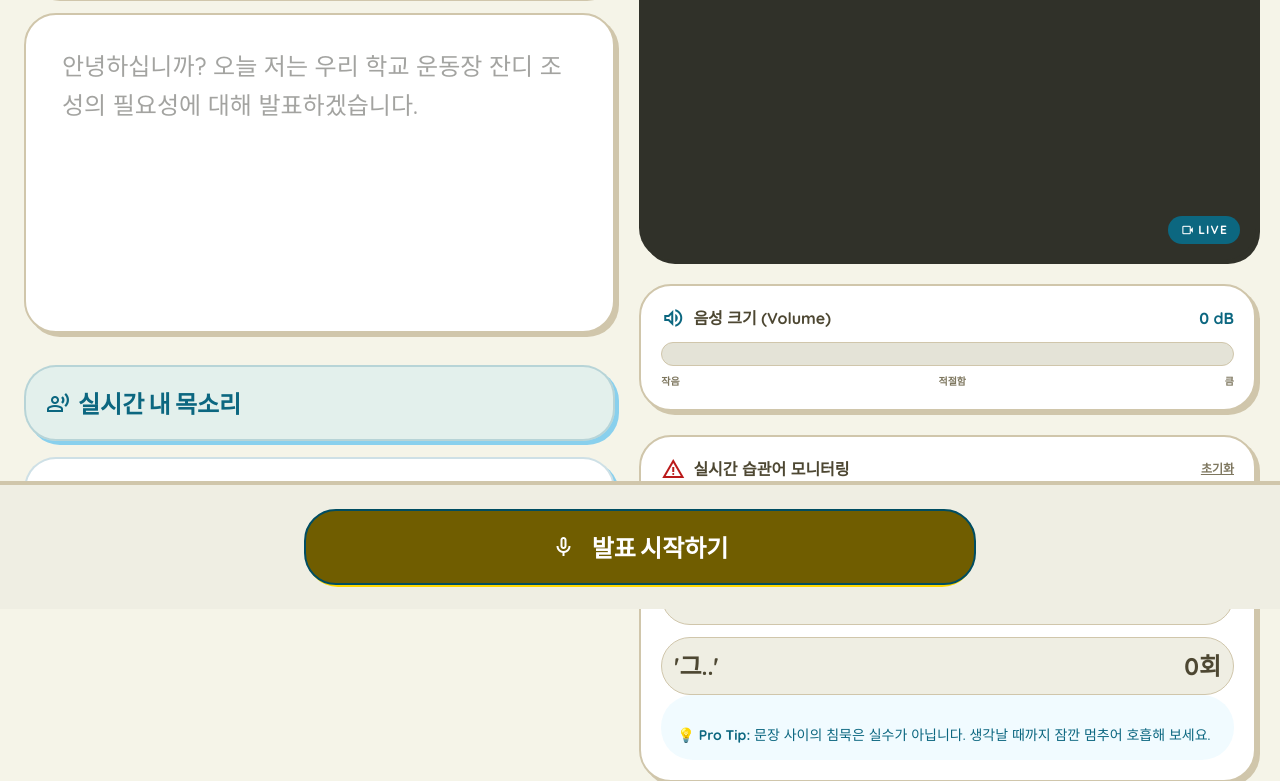
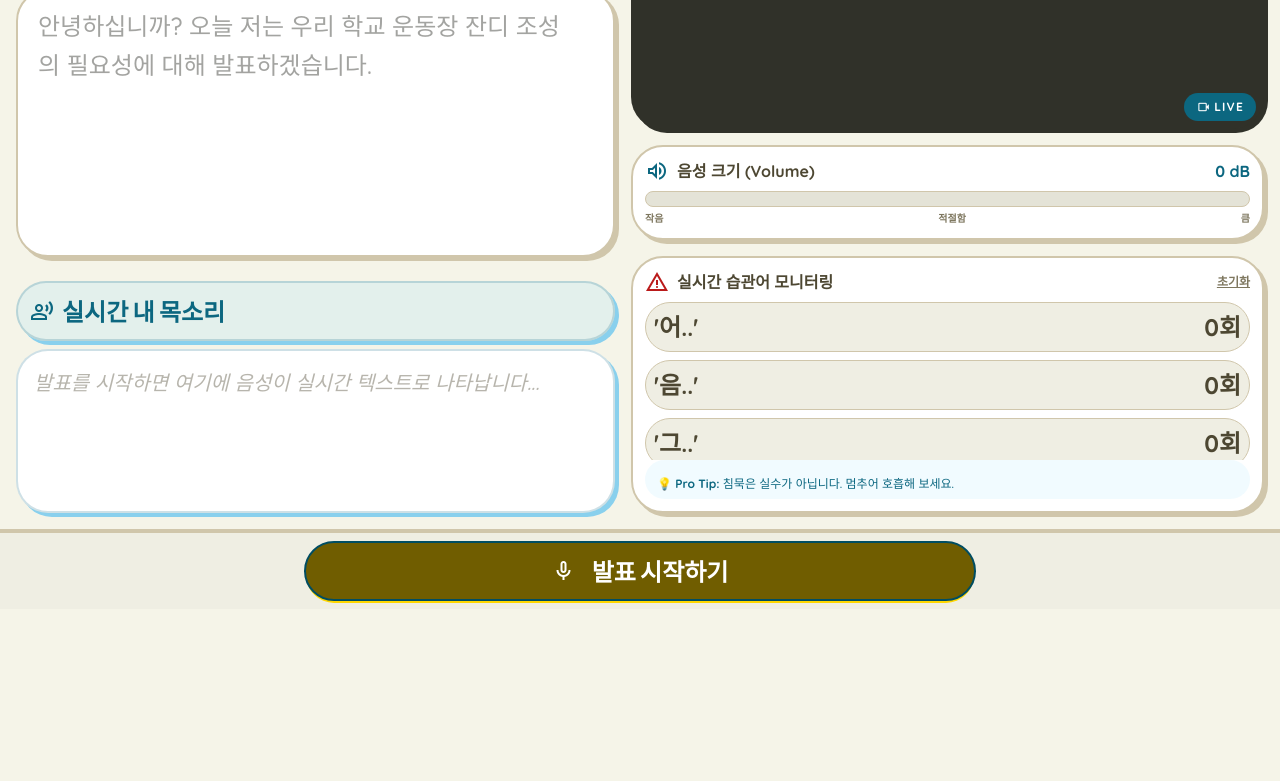
Before and after one commit to seoseo1234/SpeechMaster, a website built with Vite: page high-grade.html in a window 1280 px wide. Shown: the part 191-972 px from the top of the page. After the commit the page ends 800 px from the top, so only its background shows below. Built offline with nearby package versions, Linux system fonts and the light colour scheme.

Commit message:
fix: adjust high grade UI to fit single screen and add button loading state

```diff
--- a/high-grade.html
+++ b/high-grade.html
@@ -125,11 +125,11 @@
     </header>
 
     <!-- Main Content Canvas -->
-    <main class="flex-grow flex flex-col md:flex-row p-container-margin gap-stack-gap">
+    <main class="flex-grow flex flex-col md:flex-row p-4 gap-4 h-[calc(100vh-160px)] overflow-hidden">
         <!-- Left Side: Script Section -->
-        <section class="w-full md:w-[48%] flex flex-col gap-4">
+        <section class="w-full md:w-[48%] flex flex-col gap-4 h-full">
             <!-- Title Box -->
-            <div class="bg-white border-2 border-outline-variant rounded-lg p-5 shadow-[4px_4px_0px_#d0c6ab] flex items-center justify-between">
+            <div class="bg-white border-2 border-outline-variant rounded-lg p-3 shadow-[4px_4px_0px_#d0c6ab] flex items-center justify-between shrink-0">
                 <h2 class="font-headline-lg text-headline-lg text-secondary flex items-center gap-2"><span class="material-symbols-outlined">description</span> 나의 발표 대본</h2>
                 <button id="edit-script-btn" class="text-on-surface-variant font-label-lg bg-surface-container hover:bg-surface-dim transition-colors px-3 py-1 rounded-full flex items-center gap-1">
                     <span class="material-symbols-outlined text-sm">edit</span>대본 수정
@@ -137,22 +137,22 @@
             </div>
 
             <!-- Script Content Box -->
-            <div class="bg-white border-2 border-outline-variant rounded-lg shadow-[4px_4px_0px_#d0c6ab] p-8 overflow-hidden flex flex-col h-[40vh] md:h-80 relative">
+            <div class="bg-white border-2 border-outline-variant rounded-lg shadow-[4px_4px_0px_#d0c6ab] p-4 overflow-hidden flex flex-col flex-1 relative">
                 <div id="script-content" class="flex-grow overflow-y-auto custom-scroll pr-4 space-y-4">
                     <!-- Script goes here, generated by JS -->
                     <p class="font-body-lg leading-relaxed text-on-surface text-2xl opacity-40" style="border-left: 4px solid transparent; padding-left: 0px; transition: 0.4s;">
                         안녕하십니까? 오늘 저는 우리 학교 운동장 잔디 조성의 필요성에 대해 발표하겠습니다.
                     </p>
                 </div>
-                <textarea id="script-editor" class="hidden absolute inset-0 w-full h-full border-0 focus:ring-0 resize-none font-body-lg text-xl p-8 bg-white text-on-surface" placeholder="발표할 대본을 입력해주세요..."></textarea>
+                <textarea id="script-editor" class="hidden absolute inset-0 w-full h-full border-0 focus:ring-0 resize-none font-body-lg text-xl p-4 bg-white text-on-surface" placeholder="발표할 대본을 입력해주세요..."></textarea>
             </div>
 
             <!-- Real-time STT -->
-            <div class="flex flex-col gap-4 mt-4 h-[30vh]">
-                <div class="bg-secondary-container/20 border-2 border-secondary/20 rounded-lg p-5 shadow-[4px_4px_0px_#89d0ed] flex items-center justify-between">
+            <div class="flex flex-col gap-2 mt-2 flex-1 min-h-0">
+                <div class="bg-secondary-container/20 border-2 border-secondary/20 rounded-lg p-3 shadow-[4px_4px_0px_#89d0ed] flex items-center justify-between shrink-0">
                     <h2 class="font-headline-md text-headline-md text-secondary flex items-center gap-2"><span class="material-symbols-outlined">record_voice_over</span> 실시간 내 목소리</h2>
                 </div>
-                <div class="bg-white border-2 border-secondary/20 rounded-lg shadow-[4px_4px_0px_#89d0ed] p-6 flex flex-col flex-grow overflow-y-auto custom-scroll relative">
+                <div class="bg-white border-2 border-secondary/20 rounded-lg shadow-[4px_4px_0px_#89d0ed] p-4 flex flex-col flex-grow overflow-y-auto custom-scroll relative">
                     <p id="stt-result" class="font-body-lg leading-relaxed text-on-surface text-xl transition-all">
                         <span class="opacity-40 italic text-on-surface-variant">발표를 시작하면 여기에 음성이 실시간 텍스트로 나타납니다...</span>
                     </p>
@@ -161,9 +161,9 @@
         </section>
 
         <!-- Right Side: Camera & Sensors -->
-        <section class="flex-1 flex flex-col gap-stack-gap h-auto md:h-[calc(100vh-200px)]">
+        <section class="flex-1 flex flex-col gap-4 h-full">
             <!-- Camera Feed -->
-            <div class="bg-inverse-surface rounded-lg relative overflow-hidden aspect-video flex-shrink-0 shadow-[4px_4px_0px_#303129]">
+            <div class="bg-inverse-surface rounded-lg relative overflow-hidden flex-shrink-0 shadow-[4px_4px_0px_#303129] h-48 md:h-56">
                 <div class="absolute inset-0 z-0">
                     <video id="camera-feed" class="w-full h-full object-cover transform scale-x-[-1]" autoplay muted playsinline></video>
                     <!-- Fallback image shown if camera fails -->
@@ -171,12 +171,12 @@
                 </div>
 
                 <!-- Overlay: Posture/Gaze status -->
-                <div id="status-overlay" class="absolute top-4 left-4 z-20 flex items-center gap-2 bg-black/60 backdrop-blur-md px-3 py-1.5 rounded-full border border-white/20">
+                <div id="status-overlay" class="absolute top-2 left-2 z-20 flex items-center gap-2 bg-black/60 backdrop-blur-md px-3 py-1.5 rounded-full border border-white/20">
                     <div id="status-dot" class="w-2.5 h-2.5 bg-surface-variant rounded-full"></div>
                     <span id="status-text" class="text-white text-sm font-bold">대기 중</span>
                 </div>
 
-                <div class="absolute bottom-4 right-4 z-20">
+                <div class="absolute bottom-2 right-2 z-20">
                     <div class="bg-secondary px-3 py-1 rounded text-white text-xs font-bold uppercase tracking-widest flex items-center gap-1">
                         <span class="material-symbols-outlined text-sm">videocam</span> Live
                     </div>
@@ -184,19 +184,19 @@
             </div>
 
             <!-- Volume Indicator -->
-            <div class="bg-white border-2 border-outline-variant rounded-lg p-5 shadow-[4px_4px_0px_#d0c6ab]">
-                <div class="flex justify-between items-center mb-3">
+            <div class="bg-white border-2 border-outline-variant rounded-lg p-3 shadow-[4px_4px_0px_#d0c6ab] shrink-0">
+                <div class="flex justify-between items-center mb-2">
                     <h3 class="font-label-lg text-label-lg text-on-surface-variant flex items-center gap-2">
                         <span class="material-symbols-outlined text-secondary">volume_up</span> 음성 크기 (Volume)
                     </h3>
                     <span id="volume-text" class="text-secondary font-bold whitespace-nowrap">0 dB</span>
                 </div>
-                <div class="h-6 bg-surface-container-highest rounded-full overflow-hidden border border-outline-variant">
+                <div class="h-4 bg-surface-container-highest rounded-full overflow-hidden border border-outline-variant">
                     <div id="volume-bar" class="h-full bg-secondary volume-bar-pulse relative w-0">
                         <div class="absolute inset-0 bg-gradient-to-r from-transparent via-white/20 to-transparent"></div>
                     </div>
                 </div>
-                <div class="flex justify-between mt-2 text-[10px] text-outline font-bold uppercase">
+                <div class="flex justify-between mt-1 text-[10px] text-outline font-bold uppercase">
                     <span>작음</span>
                     <span>적절함</span>
                     <span>큼</span>
@@ -204,29 +204,29 @@
             </div>
 
             <!-- Habitual Word Warning -->
-            <div class="bg-white border-2 border-outline-variant rounded-lg p-5 flex-grow shadow-[4px_4px_0px_#d0c6ab] flex flex-col">
-                <div class="flex justify-between items-center mb-4">
+            <div class="bg-white border-2 border-outline-variant rounded-lg p-3 flex-grow shadow-[4px_4px_0px_#d0c6ab] flex flex-col min-h-0">
+                <div class="flex justify-between items-center mb-2 shrink-0">
                     <h3 class="font-label-lg text-label-lg text-on-surface-variant flex items-center gap-2">
                         <span class="material-symbols-outlined text-error">warning</span> 실시간 습관어 모니터링
                     </h3>
                     <button id="reset-habit-btn" class="text-xs font-bold text-outline hover:text-secondary underline">초기화</button>
                 </div>
 
-                <div class="space-y-3" id="habitual-word-list">
+                <div class="space-y-2 overflow-y-auto custom-scroll" id="habitual-word-list">
                     <!-- Dynamic items will be placed here -->
-                    <div id="habit-item-uh" class="flex items-center justify-between p-3 bg-surface-container rounded-lg border border-outline-variant transition-colors">
+                    <div id="habit-item-uh" class="flex items-center justify-between p-2 bg-surface-container rounded-lg border border-outline-variant transition-colors">
                         <div class="flex items-center gap-3">
                             <span class="text-headline-md font-bold text-on-surface-variant">'어..'</span>
                         </div>
                         <span id="count-uh" class="text-on-surface-variant font-extrabold text-2xl">0회</span>
                     </div>
-                    <div id="habit-item-um" class="flex items-center justify-between p-3 bg-surface-container rounded-lg border border-outline-variant transition-colors">
+                    <div id="habit-item-um" class="flex items-center justify-between p-2 bg-surface-container rounded-lg border border-outline-variant transition-colors">
                         <div class="flex items-center gap-3">
                             <span class="text-headline-md font-bold text-on-surface-variant">'음..'</span>
                         </div>
                         <span id="count-um" class="text-on-surface-variant font-extrabold text-2xl">0회</span>
                     </div>
-                    <div id="habit-item-geu" class="flex items-center justify-between p-3 bg-surface-container rounded-lg border border-outline-variant transition-colors">
+                    <div id="habit-item-geu" class="flex items-center justify-between p-2 bg-surface-container rounded-lg border border-outline-variant transition-colors">
                         <div class="flex items-center gap-3">
                             <span class="text-headline-md font-bold text-on-surface-variant">'그..'</span>
                         </div>
@@ -234,9 +234,9 @@
                     </div>
                 </div>
 
-                <div class="mt-auto pt-4 bg-secondary-fixed/20 rounded-lg px-4 pb-4">
-                    <p class="text-sm text-secondary leading-tight font-medium mt-4">
-                        💡 <span class="font-bold">Pro Tip:</span> 문장 사이의 침묵은 실수가 아닙니다. 생각날 때까지 잠깐 멈추어 호흡해 보세요.
+                <div class="mt-auto pt-2 bg-secondary-fixed/20 rounded-lg px-3 pb-2 shrink-0">
+                    <p class="text-xs text-secondary leading-tight font-medium mt-2">
+                        💡 <span class="font-bold">Pro Tip:</span> 침묵은 실수가 아닙니다. 멈추어 호흡해 보세요.
                     </p>
                 </div>
             </div>
@@ -244,15 +244,15 @@
     </main>
 
     <!-- Bottom Action Bar -->
-    <footer class="bg-surface-container border-t-4 border-outline-variant w-full h-32 flex items-center justify-center px-container-margin z-50 sticky bottom-0">
-        <button id="start-presentation-btn" class="chunky-button bg-primary text-white px-12 py-5 rounded-lg font-headline-md text-headline-md w-full max-w-2xl hover:scale-[1.02] active:scale-[0.98] transition-transform flex items-center justify-center gap-4 group">
+    <footer class="bg-surface-container border-t-4 border-outline-variant w-full h-20 flex items-center justify-center px-4 z-50 sticky bottom-0">
+        <button id="start-presentation-btn" class="chunky-button bg-primary text-white px-8 py-3 rounded-lg font-headline-md text-headline-md w-full max-w-2xl hover:scale-[1.02] active:scale-[0.98] transition-transform flex items-center justify-center gap-4 group">
             <span class="material-symbols-outlined group-hover:rotate-12 transition-transform">mic</span>
-            발표 시작하기
+            <span id="start-btn-text">발표 시작하기</span>
             <div class="shadow-layer bg-primary-container"></div>
         </button>
-        <button id="end-presentation-btn" class="hidden chunky-button bg-secondary text-white px-12 py-5 rounded-lg font-headline-md text-headline-md w-full max-w-2xl hover:scale-[1.02] active:scale-[0.98] transition-transform flex items-center justify-center gap-4 group">
+        <button id="end-presentation-btn" class="hidden chunky-button bg-secondary text-white px-8 py-3 rounded-lg font-headline-md text-headline-md w-full max-w-2xl hover:scale-[1.02] active:scale-[0.98] transition-transform flex items-center justify-center gap-4 group">
             <span class="material-symbols-outlined group-hover:rotate-12 transition-transform">analytics</span>
-            발표 종료 및 결과 확인
+            <span>발표 종료 및 결과 확인</span>
             <div class="shadow-layer bg-[#004d62]"></div>
         </button>
     </footer>
```
Also changed, not shown: high-grade.js (+8 -0 lines).
